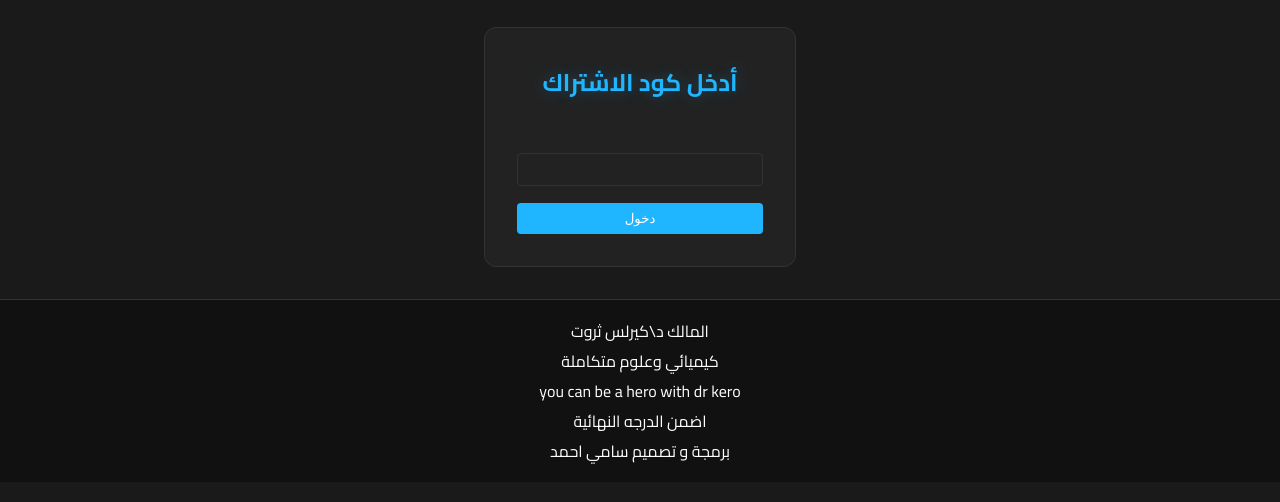
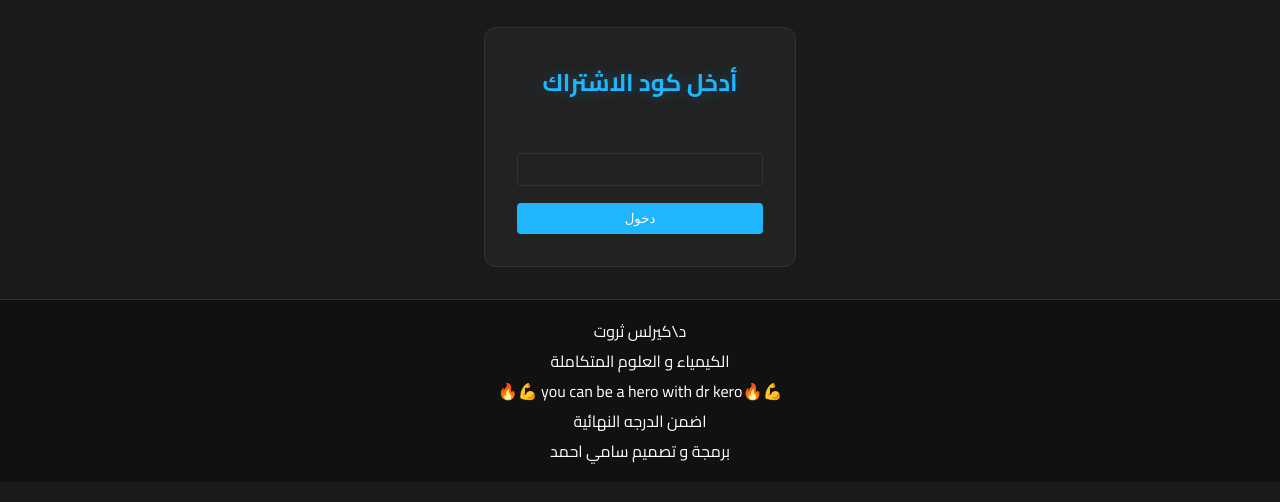
Before and after one commit to Samyahmed480/dr-kero, a plain HTML site: page الصفوف/c1.html in a window 1280 px wide. Shown: the part 86-588 px from the top of the page. Drawn offline with Linux system fonts and the light colour scheme.

Commit message:
Update c1.html

```diff
--- a/الصفوف/c1.html
+++ b/الصفوف/c1.html
@@ -112,10 +112,10 @@
         </main>
 
         <footer>
-            <p>المالك د\كيرلس ثروت </p>
-            <p>كيميائي وعلوم متكاملة</p>
-            <p>you can be a hero with dr kero</p>
-            <p>اضمن الدرجه النهائية</p>
+            <p> د\كيرلس ثروت </p>
+            <p>الكيمياء  و العلوم المتكاملة</p>
+            <p>💪🔥you can be a hero with dr kero 💪🔥</p>
+            <p>اضمن  الدرجه النهائية</p>
             <p>برمجة و تصميم سامي احمد </p>
         </footer>
 
```
